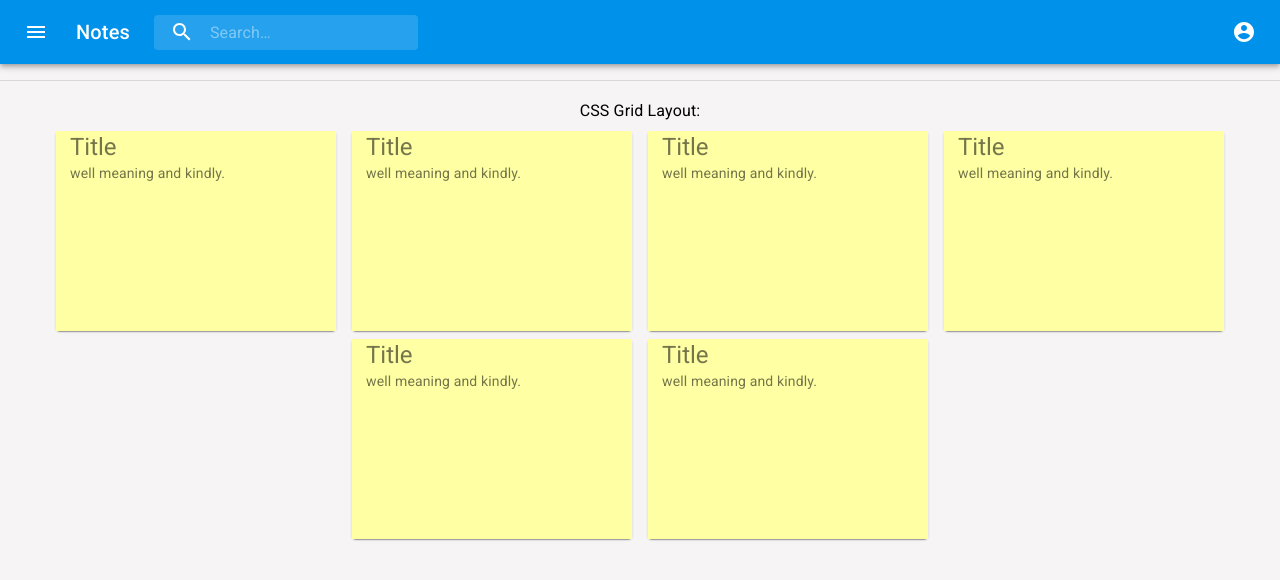
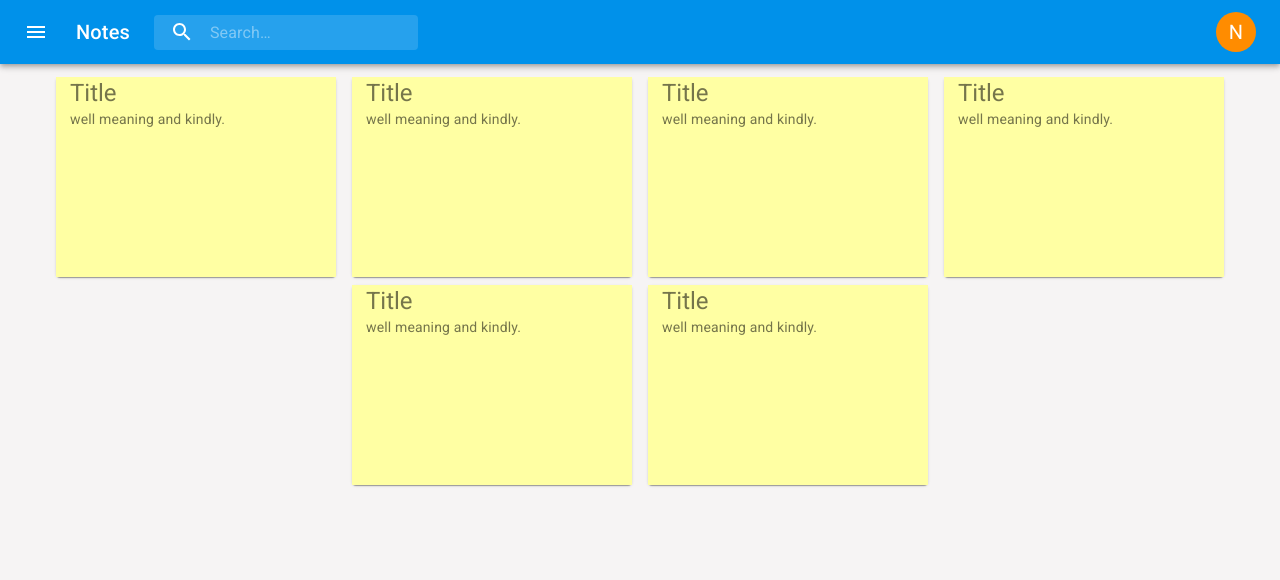
Before and after one commit to thatvictor7/NotesAppReact, a React (Create React App) app in the folder notes_app/: page / in a window 1280 px wide. Shown: the top 580 px of the page. Built offline with nearby package versions, Linux system fonts and the light colour scheme.

Commit message:
styled navabar and notes

```diff
--- a/notes_app/src/components/Navbar.jsx
+++ b/notes_app/src/components/Navbar.jsx
@@ -14,6 +14,7 @@ import AccountCircle from '@material-ui/icons/AccountCircle';
 import MailIcon from '@material-ui/icons/Mail';
 import NotificationsIcon from '@material-ui/icons/Notifications';
 import MoreIcon from '@material-ui/icons/MoreVert';
+import Avatar from '@material-ui/core/Avatar';
 
 const useStyles = makeStyles(theme => ({
     grow: {
@@ -77,7 +78,11 @@ const useStyles = makeStyles(theme => ({
     },
     bar: {
         backgroundColor: '#0091ea'
-    }
+    },
+    orange: {
+        color: 'rgb(255,255,255)',
+        backgroundColor: 'rgb(255,140,0)',
+    },
 }))
 
 export default function Navbar() {
@@ -155,7 +160,8 @@ export default function Navbar() {
           aria-haspopup="true"
           color="inherit"
         >
-          <AccountCircle />
+          {/* <AccountCircle /> */}
+          <Avatar className={classes.orange}>N</Avatar>
         </IconButton>
         <p>Profile</p>
       </MenuItem>
@@ -210,7 +216,8 @@ export default function Navbar() {
               onClick={handleProfileMenuOpen}
               color="inherit"
             >
-              <AccountCircle />
+              {/* <AccountCircle /> */}
+              <Avatar className={classes.orange}>N</Avatar>
             </IconButton>
           </div>
           <div className={classes.sectionMobile}>
--- a/notes_app/src/components/NotesGrid.jsx
+++ b/notes_app/src/components/NotesGrid.jsx
@@ -16,7 +16,8 @@ const useStyles = makeStyles(theme => ({
     // justifyContent: 'space-around',
     justifyContent: 'center',
     overflow: 'hidden',
-    textAlign: 'left !important'
+    textAlign: 'left !important',
+    marginTop: '1%',
   },
   paper: {
     // padding: theme.spacing(1),
@@ -45,11 +46,11 @@ export default function CSSGrid() {
 
   return (
     <div>
-      <Divider className={classes.divider} />
-      <Typography variant="subtitle1" gutterBottom>
+      {/* <Divider className={classes.divider} /> */}
+      {/* <Typography variant="subtitle1" gutterBottom>
         CSS Grid Layout:
-      </Typography>
-          <div className={classes.container}>
+      </Typography> */}
+        <div className={classes.container}>
         <div style={{ gridColumnEnd: 'span 4' }}>
           <Paper className={classes.paper}>
               <Note />
```
